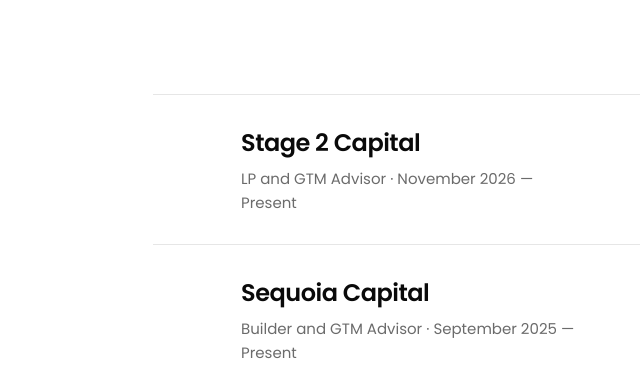
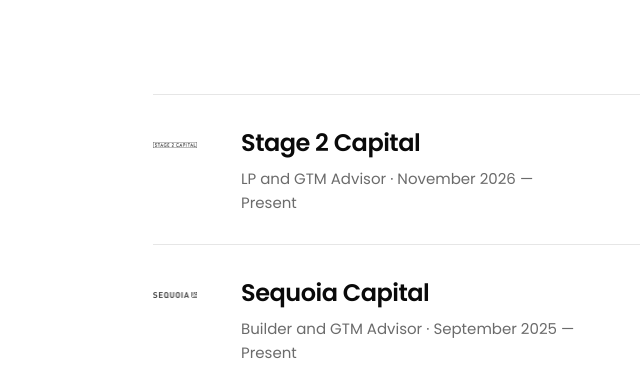
Before and after one commit to andrewracine5/aboutme, a plain HTML site: page index.html in a window 1280 px wide. Shown: the part 1440-1807 px from the top of the page, 163-803 px from the left. Drawn offline with Linux system fonts and the light colour scheme.

Commit message:
Add Stage 2 Capital and Sequoia Capital logos to Advising
Co-Authored-By: Claude Opus 5.5 <noreply@anthropic.com>

```diff
--- a/index.html
+++ b/index.html
@@ -332,14 +332,14 @@
     <aside class="label">Advising</aside>
     <ol class="roles">
       <li>
-        <div class="role-logo-wrap" aria-hidden="true"></div>
+        <div class="role-logo-wrap"><img class="role-logo" src="logos/stage2.png" alt="Stage 2 Capital logo"></div>
         <div>
           <h3>Stage 2 Capital</h3>
           <p class="role-meta">LP and GTM Advisor &middot; November 2026 &mdash; Present</p>
         </div>
       </li>
       <li>
-        <div class="role-logo-wrap" aria-hidden="true"></div>
+        <div class="role-logo-wrap"><img class="role-logo" src="logos/sequoia.png" alt="Sequoia Capital logo"></div>
         <div>
           <h3>Sequoia Capital</h3>
           <p class="role-meta">Builder and GTM Advisor &middot; September 2025 &mdash; Present</p>
```
Also changed, not shown: logos/sequoia.png (added), logos/stage2.png (added).
